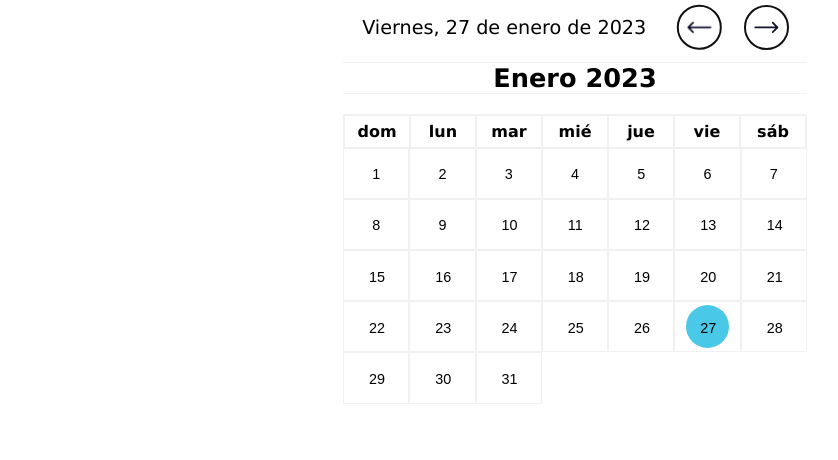
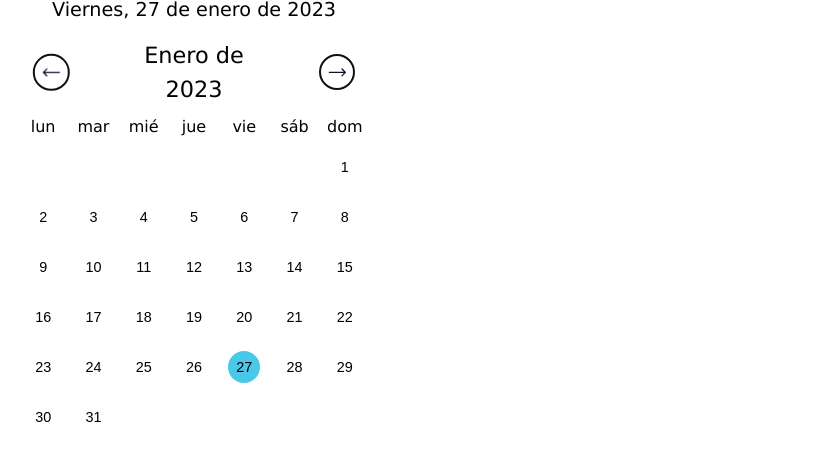
Before and after one commit to sayroback/handling-dates, a React (Vite) app: page / in a window 1280 px wide. Shown: the top 460 px of the page, without its empty margins (65-903 px from the left). Built offline with nearby package versions, Linux system fonts and the light colour scheme.

Commit message:
Alto dinámico

```diff
--- a/src/components/Calendar/components/Buttons.jsx
+++ b/src/components/Calendar/components/Buttons.jsx
@@ -2,7 +2,7 @@ import Lottie from "lottie-react";
 import React, { useState } from "react";
 import arrow from "../assets/arrow.json";
 
-export const Buttons = ({ setValue, value }) => {
+export const Buttons = ({ setValue, value, children }) => {
   const [loopLeft, setLoopLeft] = useState(false);
   const [loopRight, setLoopRight] = useState(false);
   const clickLeft = () => {
@@ -21,7 +21,7 @@ export const Buttons = ({ setValue, value }) => {
   };
 
   return (
-    <div className="calendar__buttons">
+    <>
       <button
         className="calendar__buttons--left"
         onClick={() => clickLeft()}
@@ -29,9 +29,10 @@ export const Buttons = ({ setValue, value }) => {
       >
         <Lottie animationData={arrow} loop={loopLeft}></Lottie>
       </button>
+      {children}
       <button onClick={() => clickRight()} disabled={value >= 11}>
         <Lottie animationData={arrow} loop={loopRight}></Lottie>
       </button>
-    </div>
+    </>
   );
 };
--- a/src/components/Calendar/components/DaysMonth.jsx
+++ b/src/components/Calendar/components/DaysMonth.jsx
@@ -35,7 +35,7 @@ export const DaysMonth = ({
               <button
                 key={i}
                 start={startsOn}
-                style={i === 0 ? { gridColumn: `${startsOn + 1}` } : null}
+                style={i === 0 ? { gridColumn: `${startsOn}` } : null}
                 className={i === 0 ? "first-day" : null}
                 onClick={() => clickDay(year, monthName, i + 1)}
               >
--- a/src/components/Calendar/components/Month.jsx
+++ b/src/components/Calendar/components/Month.jsx
@@ -1,7 +1,10 @@
 import React from "react";
 
-export const Month = ({monthName, year, ClassName}) => {
+export const Month = ({ monthName, year, ClassName }) => {
   return (
-    <h1 className={ClassName}>{`${monthName} ${year}`}</h1>
-  )
-}
+    <div className={ClassName}>
+      <p>{`${monthName} de`}</p>
+      <p>{`${year}`}</p>
+    </div>
+  );
+};
--- a/src/components/Calendar/hooks/useCalendarData.jsx
+++ b/src/components/Calendar/hooks/useCalendarData.jsx
@@ -14,12 +14,15 @@ export const useCalendarData = (locale = "es", year) => {
   const weekdays = [...Array(7).keys()];
   const intlWeekDay = new Intl.DateTimeFormat(locale, { weekday: "short" });
 
-  const weekDaysNames = weekdays.map((_, weekDayIndex) => {
+  let weekDaysNames = weekdays.map((_, weekDayIndex) => {
     const date = new Date(2021, 10, weekDayIndex);
     const weekDayName = intlWeekDay.format(date);
     return weekDayName;
   });
 
+  const firstDay = weekDaysNames[0];
+  weekDaysNames.shift();
+  weekDaysNames.push(firstDay);
   const months = [...Array(12).keys()];
   const intl = new Intl.DateTimeFormat(locale, { month: "long" });
 
@@ -29,8 +32,9 @@ export const useCalendarData = (locale = "es", year) => {
     const nextMonthIndex = monthKey + 1;
     const daysOfMonth = new Date(year, nextMonthIndex, 0).getDate();
 
-    const startsOn = new Date(year, monthKey, 1).getDay();
-
+    let starts = new Date(year, monthKey, 1).getDay();
+    let startsOn = starts === 0 ? 7 : starts;
+    console.log(startsOn);
     return {
       monthName,
       daysOfMonth,
--- a/src/components/Calendar/index.jsx
+++ b/src/components/Calendar/index.jsx
@@ -24,17 +24,20 @@ export const CalendarDesktop = ({ locale = "es", Year, listEvents }) => {
         <span onClick={() => setCarrouselScroll(initialScroll)}>
           {fullDate}
         </span>
-        <Buttons setValue={setCarrouselScroll} value={carrouselScroll} />
       </div>
       <section className="calendar">
         <div className="calendar--container">
           <div className="calendar__month--container">
             {/* Las clases de los componentes se asignan con la primer letra mayúscula ClassName ya que NO es el atributo className de ReactJS */}
-            <Month
-              ClassName="calendar__month--name"
-              monthName={calendar[carrouselScroll].monthName}
-              year={year}
-            />
+            <div className="calendar__buttons">
+              <Buttons setValue={setCarrouselScroll} value={carrouselScroll}>
+                <Month
+                  ClassName="calendar__month--name"
+                  monthName={calendar[carrouselScroll].monthName}
+                  year={year}
+                />
+              </Buttons>
+            </div>
             <div className="calendar__month__days">
               <DaysNames
                 ClassName="calendar__month__days--name"
--- a/src/components/Calendar/style.css
+++ b/src/components/Calendar/style.css
@@ -1,4 +1,7 @@
 .App {
+  width: 40%;
+  height: 50vh;
+  box-sizing: border-box;
   display: flex;
   justify-content: center;
   align-items: center;
@@ -20,13 +23,9 @@ body {
 .date-picker {
   width: inherit;
   height: inherit;
-  min-height: 29rem;
-  min-width: 29rem;
+  min-height: 26rem;
+  min-width: 22rem;
   max-width: 45rem;
-  display: flex;
-  flex-direction: column;
-  align-items: center;
-  justify-content: center;
   background-color: var(--background-datePicker);
 }
 
@@ -53,22 +52,30 @@ body {
   height: 100%;
   max-width: 45rem;
   min-height: 26.5rem;
-  max-height: 35rem;
   overflow: hidden;
 }
 
 .calendar--container {
-  width: 1200%;
-  height: 100%;
-  display: flex;
-  flex-flow: row nowrap;
-  transition: all 0.6s ease;
+  height: inherit;
 }
 
 .calendar__buttons {
   display: flex;
   gap: 22px;
+  justify-content: space-evenly;
   align-items: center;
+  width: 100%;
+}
+
+.calendar__month--name {
+  text-align: center;
+  margin: 0;
+  font-size: 1.4rem;
+}
+
+.calendar__month--name p {
+  margin: 8px;
+  min-width: 160px;
 }
 
 .calendar__buttons button {
@@ -76,8 +83,8 @@ body {
   background: none;
   border: solid 2px #111;
   border-radius: 50%;
-  width: 2.8rem;
-  height: 2.8rem;
+  width: 2.3rem;
+  height: 2.3rem;
   transition: background-color 0.3s ease;
 }
 
@@ -95,10 +102,7 @@ body {
 }
 
 .calendar__month--container {
-  height: 90%;
-  width: calc(100% / 12);
-  display: flex;
-  flex-direction: column;
+  height: inherit;
 }
 
 .calendar__month__days {
@@ -118,45 +122,24 @@ body {
   align-items: center;
 }
 
-.calendar__month__days ol button {
-  display: flex;
-  height: 100%;
-  justify-content: center;
-  align-items: center;
-}
-
-.calendar__month--name {
-  text-align: center;
-  margin: 0;
-  margin-bottom: 20px;
-  font-size: 1.6rem;
-  border-top: solid 1px var(--hover-datePicker);
-  border-bottom: solid 1px var(--hover-datePicker);
-}
-
 .calendar__month__days--name {
   display: grid;
   grid-template-columns: repeat(7, 1fr);
   font-size: 1rem;
-  font-weight: 700;
   height: 2rem;
-  border: solid 1px var(--hover-datePicker);
-}
-
-.calendar__month__days--name li {
-  border: solid 1px var(--hover-datePicker);
 }
 
 .calendar__month__days--number {
   display: grid;
-  height: 100%;
+  height: 70%;
   grid-template-columns: repeat(7, 1fr);
 }
 
 .calendar__month__days--number button {
   background: none;
-  border: solid 1px var(--hover-datePicker);
+  border: none;
   transition: background-color 0.3s ease;
+  min-height: 50px;
 }
 
 .calendar__month__days--number button:hover {
@@ -169,7 +152,7 @@ body {
   text-align: center;
   width: 0.9rem;
   height: 0.9rem;
-  padding: 0.9rem;
+  padding: 0.5rem;
   margin: 2px 0;
   border-radius: 50%;
   transition: background-color 0.3s cubic-bezier(0.43, 0.01, 1, 0.72);
```
